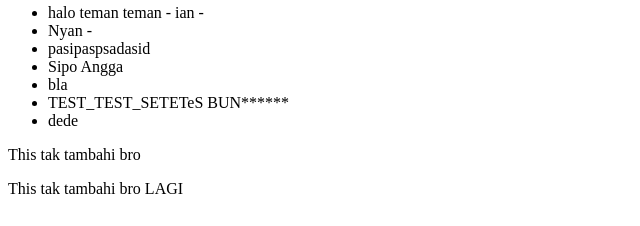
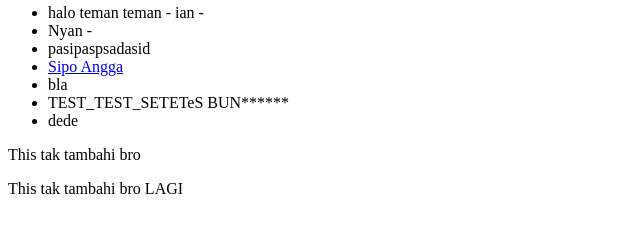
Before and after one commit to nevrending/betatest, a plain HTML site: page index.html in a window 1280 px wide. Shown: the part 239-465 px from the top of the page, 0-640 px from the left. Drawn offline with Linux system fonts and the light colour scheme.

Commit message:
Menambahkan Link to Angga.html

```diff
--- a/index.html
+++ b/index.html
@@ -14,7 +14,7 @@
 			<li>halo teman teman - ian -</li>
             <li>Nyan -</li>
             <li>pasipaspsadasid</li>
-            <li>Sipo Angga</li>
+            <li><a href="angga.html">Sipo Angga</a></li>
             <li>bla</li>
 			<li>TEST_TEST_SETETeS BUN******</li>
 			<li>dede</li>
```
